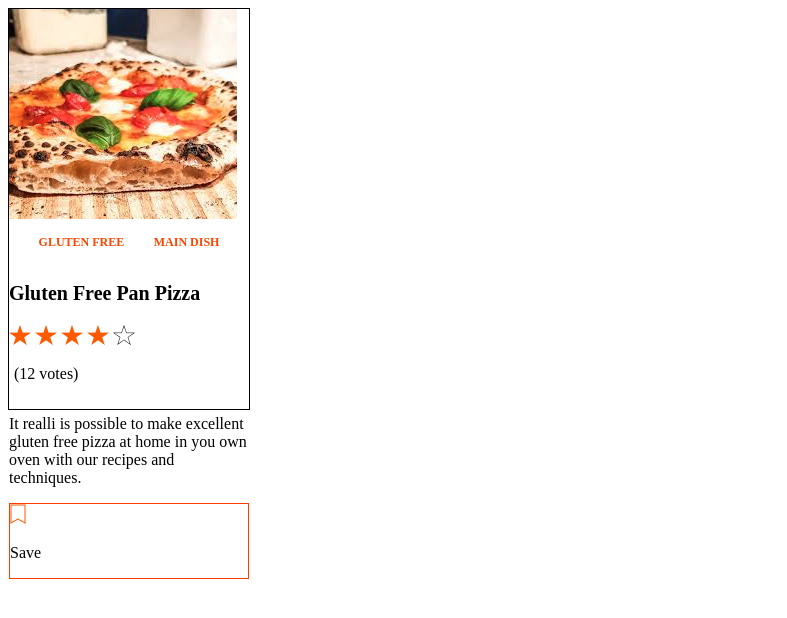
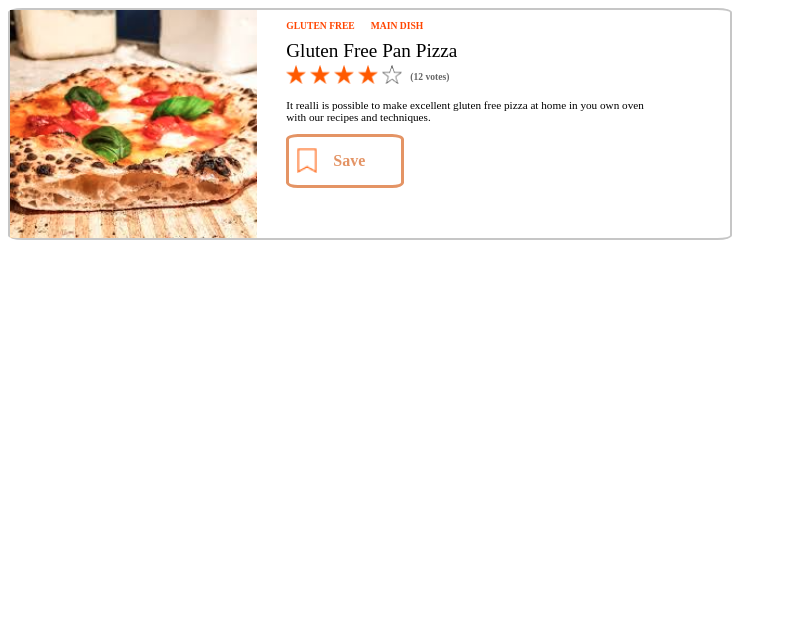
Before and after one commit to avril2504/WsDesarrolloInterfaces, a plain HTML site: page Actividades/Ejercicio7/mediaQueries.html in a window 1280 px wide. Shown: the whole page, without its empty margins (0-787 px from the left). Drawn offline with Linux system fonts and the light colour scheme.

Commit message:
Ejercicio 7

```diff
--- a/Actividades/Ejercicio7/mediaQueries.css
+++ b/Actividades/Ejercicio7/mediaQueries.css
@@ -1,35 +1,138 @@
 .contenedor{
     display: flex;
     flex-direction: column;
-    width: 30vh;
-    height: 50vh;
-    border: 1px solid black;
+    width: 42vh;
+    height: 72vh;
+    border: 0.3vh solid rgb(198, 198, 198);
+    border-radius: 2%;
+
 }
+
+img{
+    width: 42vh;
+}
+
+
+
+.contenedor__etiquetas{
+    margin-bottom: 2%;
+    margin-left: 8%;
+    margin-right: 10%;
+}
+
+@media (min-width: 768px){
+    .contenedor{
+        flex-direction: row;
+        width: 80vh;
+        height: auto;
+    }
+}
+
+@media (min-width: 1024px){
+    .contenedor{
+        width: 90vh;
+    }
+ }
+
+ @media (min-width: 1024px){
+    .contenedor__etiquetas{
+        margin-left: 4%;
+    }
+ }
 
 .etiquetas{
     display: flex;
-    flex-direction: row;
-   justify-content: space-evenly;
-    font-size: 0.75rem;
+    justify-content: flex-start;
+    align-items: baseline;
+    gap: 1rem;
+
+
+}
+
+.etiquetas__gluten{
+    font-size: 0.6rem;
+    font-weight: bold;
+    color: orangered;
+}
+
+.etiquetas__main{
+    font-size: 0.6rem;
     font-weight: bold;
     color: orangered;
 }
 
 .titulo{
-    font-size: 1.25rem;
-    font-weight: bold;
+
+    display: flex;
+    margin-bottom: 0.2rem;
+
 }
 
-.starts{
+.titulo__pizza{
+    font-size: 1.2rem;
+    margin: 0;
+}
+
+
+
+.Pizza__puntuacion{
+
+    display: flex;
+    align-items: center;
+    gap: 0.5rem;
+}
+
+
+.Pizza_stars{
     display: flex;
     flex-direction: row;
-    align-items: center;
+
 }
 
-.votos{
-    margin-left: 5px;
+.star {
+    width: 2.5vh;       /* Ajusta el tamaño de las estrellas aquí */
+    height: auto;
+
+}
+
+/* Alineación del texto de votos */
+.Pizza_votos {
+    margin: 0;
+    font-size: 0.6rem;
+    font-weight: bold;
+    color: #666;
+}
+
+.comentario{
+    font-size: 0.7rem;
 }
 
 .boton{
-    border: 1px solid rgb(255, 60, 0);
+    display: flex;
+    align-items: center;
+    width: 14vh;
+    height: 6vh;
+    border: 0.4vh solid rgb(228, 148, 101);
+    border-radius: 10%;
+
 }
+ .boton__contenido{
+    margin: 1vh;
+    display: flex;
+    width: 12vh;
+    height: 4vh;
+    flex-direction: row;
+    align-items: center;
+    gap: 1rem;
+
+ }
+
+ .boton__guardar{
+    width: 2.5vh;       /* Ajusta el tamaño de las estrellas aquí */
+    height: auto;
+ }
+
+ .boton__save{
+    color: rgb(228, 148, 101);
+    font-weight: bold;
+ }
--- a/Actividades/Ejercicio7/mediaQueries.html
+++ b/Actividades/Ejercicio7/mediaQueries.html
@@ -8,34 +8,38 @@
 </head>
 <body>
     <div class="contenedor">
-        <div class="imagen">
             <img src="img/pizza1.png">
-        </div>
+        <div class="contenedor__etiquetas">
             <div class="etiquetas">
-            <p>GLUTEN FREE</p>
-            <P>MAIN DISH</P>
+                <p class="etiquetas__gluten">GLUTEN FREE</p>
+                <P class="etiquetas__main">MAIN DISH</P>
             </div>
             <div class="titulo">
-            <p>Gluten Free Pan Pizza</p>
+                <p class="titulo__pizza">Gluten Free Pan Pizza</p>
             </div>
-        <div class="stars">
-            <img src="img/StarOrange.png">
-            <img src="img/StarOrange.png">
-            <img src="img/StarOrange.png">
-            <img src="img/StarOrange.png">
-            <img src="img/Star.png">
-            <p class="votos">(12 votes)</p>
+            <div class="Pizza__puntuacion">
+                <div class="Pizza__stars">
+                    <img src="img/StarOrange.png" class="star">
+                    <img src="img/StarOrange.png" class="star">
+                    <img src="img/StarOrange.png" class="star">
+                    <img src="img/StarOrange.png" class="star">
+                    <img src="img/Star.png" class="star">
+                </div>
+                <p class="Pizza_votos">(12 votes)</p>
             </div>
             <div class="comentario">
                 <p>It realli is possible to make excellent gluten free pizza at home
                     in you own oven with our recipes and techniques.</p>
             </div>
             <div class="boton">
-            <div class="contenidoBoton">
-                <img src="img/guardar.png">
-                <p class="Save">Save</p>
+                <div class="boton__contenido">
+                    <img src="img/guardar.png" class="boton__guardar">
+                    <p class="boton__save">Save</p>
                 </div>
             </div>
+        </div>
+
+
 
     </div>
 </body>
```
Lines whose indentation alone changed are shown as unchanged.
